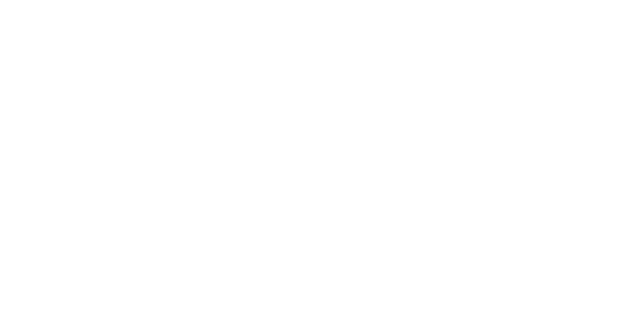
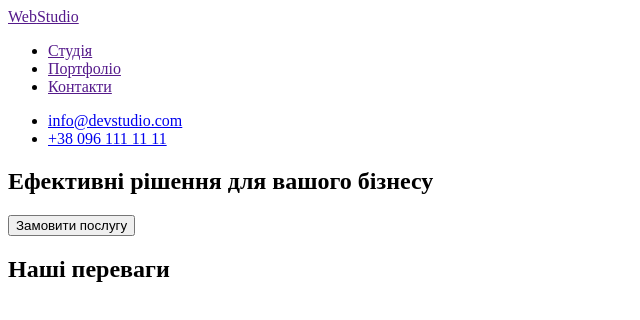
Before and after one commit to DmitroLitvinenko/goit-markup-hw-01, a plain HTML site: page index.html in a window 1280 px wide. Shown: the whole page, without its empty margins (0-640 px from the left). Drawn offline with Linux system fonts and the light colour scheme.

Commit message:
create header

```diff
--- a/index.html
+++ b/index.html
@@ -1,10 +1,40 @@
 <!DOCTYPE html>
-<html lang="en">
+<html lang="uk">
   <head>
     <meta charset="UTF-8" />
     <meta http-equiv="X-UA-Compatible" content="IE=edge" />
     <meta name="viewport" content="width=device-width, initial-scale=1.0" />
     <title>Document</title>
   </head>
-  <body></body>
+  <body>
+    <header>
+      <nav>
+        <a href=""><span>Web</span>Studio</a>
+        <ul>
+          <li><a href="">Студія</a></li>
+          <li><a href="">Портфоліо</a></li>
+          <li><a href="">Контакти</a></li>
+        </ul>
+        <ul>
+          <li>
+            <a href="mailto:info@devstudio.com">info@devstudio.com</a
+            ><a href=""></a>
+          </li>
+          <li>
+            <a href="tel:+380961111111">+38 096 111 11 11</a><a href=""></a>
+          </li>
+        </ul>
+      </nav>
+    </header>
+    <main>
+      <section>
+        <h1>Ефективні рішення для вашого бізнесу</h1>
+        <button type="button">Замовити послугу</button>
+      </section>
+      <section>
+        <h2>Наші переваги</h2>
+        <ul></ul>
+      </section>
+    </main>
+  </body>
 </html>
```
